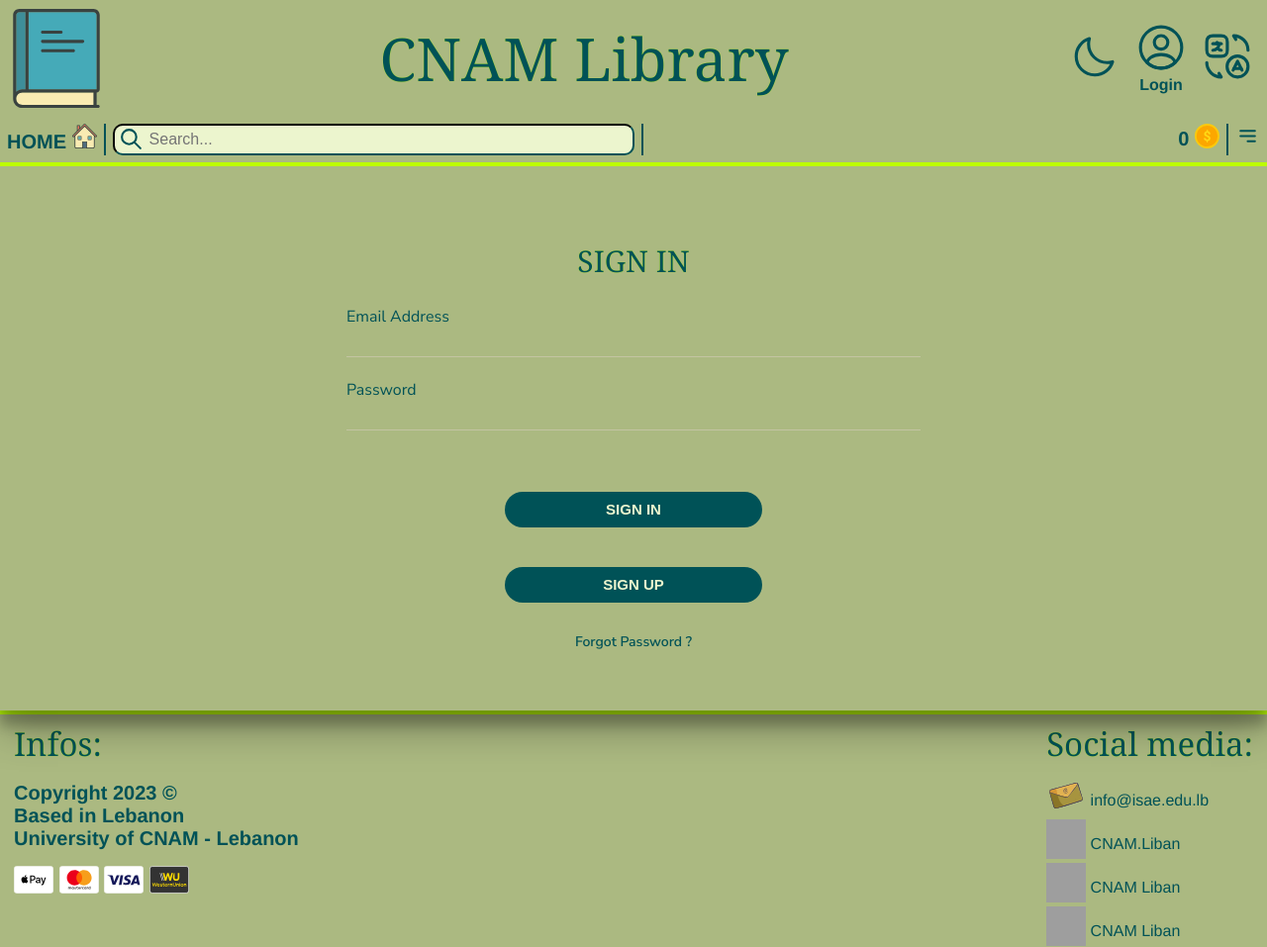
After one commit to GitJason33/library_cnam, a PHP site: page /en/account/login.html in a window 1280 px wide. The commit adds this page. Shown: the whole page at 99% size. Run offline with PHP 8.4, Linux system fonts and the light colour scheme; grey boxes are pictures that could not be loaded.

Commit message:
fixed and updated design

```diff
--- /dev/null
+++ b/en/SCSS/account.scss
@@ -0,0 +1,82 @@
+@import "config";
+
+body{ background-color: $dark; }
+
+form{
+  font-family: 'Nunito Sans', sans-serif;
+
+  input, button{
+    border: none;
+    outline: none;
+    background: none;
+  }
+
+  .cont{
+    position: relative;
+    width: 100%;
+    height: 550px;
+    background: $extraCol;
+    box-shadow: 0 19px 38px rgba(0, 0, 0, 0.30), 0 15px 12px rgba(0, 0, 0, 0.22);
+
+    @include perfect_center;
+  }
+
+  .form{
+    position: relative;
+    width: 640px;
+    height: 100%;
+    padding: 50px 30px;
+    @include transition(transform 1.2s ease-in-out);
+  }
+
+  h2{
+    width: 100%;
+    font-size: 30px;
+    text-align: center;
+  }
+
+  input{
+    display: block;
+    width: 100%;
+    margin-top: 5px;
+    font-size: 16px;
+    padding-bottom: 5px;
+    border-bottom: 1px solid rgba(230, 213, 213, 0.4);
+  }
+
+  button{
+    display: block;
+    margin: 0 auto;
+    width: 260px;
+    height: 36px;
+    border-radius: 30px;
+    color: $light;
+    font-size: 15px;
+    cursor: pointer;
+  }
+
+  .submit{
+    margin-top: 40px;
+    margin-bottom: 30px;
+    text-transform: uppercase;
+    font-weight: 600;
+    background-color: $dark;
+  /* #b224ef */
+  }
+  .submit:hover{
+    background: $mainCol;
+  }
+
+  .forgot-pass{
+    margin-top: 15px;
+    text-align: center;
+    font-size: 14px;
+    font-weight: 600;
+    color: $dark;
+    cursor: pointer;
+  }
+
+  .forgot-pass:hover{
+    text-decoration: underline $dark;
+  }
+}
--- a/en/SCSS/main.scss
+++ b/en/SCSS/main.scss
@@ -1,8 +1,10 @@
 @import "config";
 
-#bigTitle, h1, h2, #menu section{
+// common style for titles
+.aTitle{
   text-shadow: 0px 0px 1px $mainCol;
   font-family: $fontTitle;
+  font-weight: 500;
 }
 // ---------------- HEADER --------------------------
 header{
@@ -191,6 +193,7 @@ header{
 
 // --------------- side Menu ----------------
 #menu{
+  visibility: hidden;
   position: fixed;
   top: 0;
   background-color: $extraCol;
@@ -212,7 +215,6 @@ header{
 
   section{
     font-size: 45px;
-    font-weight: normal;
     text-align: center;
     border-bottom: 4px solid $mainCol;
     padding: 20px 0;
@@ -255,7 +257,6 @@ footer{
   //
   h1{
     margin: 0;
-    font-weight: 500;
     font-size: 33px;
   }
   img{
--- /dev/null
+++ b/en/account/login.html
@@ -0,0 +1,52 @@
+<!DOCTYPE html>
+<html lang="en">
+<head>
+  <meta charset="UTF-8">
+  <meta http-equiv="X-UA-Compatible" content="IE=edge">
+  <meta name="viewport" content="width=device-width, initial-scale=1.0">
+  <title>CNAM Library</title>
+
+  <!-- import css -->
+  <link rel="stylesheet" href="../css/main.css"/>
+  <link rel="stylesheet" href="../css/account.css">
+
+  <!-- google fonts -->
+  <link rel="stylesheet" href="https://fonts.googleapis.com/css2?family=Nunito+Sans:wght@200;300;400;600;700;800;900&display=swap">
+
+  <!-- import JavaScript -->
+  <script src="../js/main.js" defer></script>
+</head>
+<body onload="loading()">
+  <header id="account" class="level-2"></header>
+
+  <nav id="navBar"></nav>
+
+  <aside id="menu"></aside>
+
+  <form action="" method="post">
+    <div class="cont">
+      <div class="form sign-in">
+        <h2 class="aTitle">SIGN IN</h2>
+        <label>
+          <span>Email Address</span>
+          <input type="email" name="email">
+        </label>
+        <br>
+        <label>
+          <span>Password</span>
+          <input type="password" name="password">
+        </label>
+        <br>
+        <button class="submit" type="button">Sign In</button>
+
+        <!-- zida kermel barke luser ma 3ando account -->
+        <button class="submit" type="button" onclick="window.open('register.html', '_self')">Sign up</button>
+
+        <p class="forgot-pass">Forgot Password ?</p>
+      </div>
+    </div>
+  </form>
+
+  <footer></footer>
+</body>
+</html>
--- /dev/null
+++ b/en/css/account.css
@@ -0,0 +1,109 @@
+* {
+  box-sizing: border-box;
+  -webkit-box-sizing: border-box;
+  -moz-box-sizing: border-box;
+}
+
+::-moz-selection {
+  background: #005257;
+  color: #BDFF00;
+}
+
+::selection {
+  background: #005257;
+  color: #BDFF00;
+}
+
+body {
+  overflow-x: hidden;
+  color: #005257;
+  background-color: #ECF5CE;
+  margin: 0;
+  font-family: Helvetica, Arial, sans-serif;
+}
+
+a {
+  text-decoration: none;
+  color: unset;
+}
+
+body {
+  background-color: #005257;
+}
+
+form {
+  font-family: "Nunito Sans", sans-serif;
+}
+form input, form button {
+  border: none;
+  outline: none;
+  background: none;
+}
+form .cont {
+  position: relative;
+  width: 100%;
+  height: 550px;
+  background: #ABB981;
+  box-shadow: 0 19px 38px rgba(0, 0, 0, 0.3), 0 15px 12px rgba(0, 0, 0, 0.22);
+  display: flex;
+  display: -webkit-flex;
+  flex-flow: row wrap;
+  justify-content: center;
+  align-items: center;
+}
+form .form {
+  position: relative;
+  width: 640px;
+  height: 100%;
+  padding: 50px 30px;
+  transition: transform 1.2s ease-in-out;
+  -webkit-transition: transform 1.2s ease-in-out;
+  -o-transition: transform 1.2s ease-in-out;
+  -moz-transition: transform 1.2s ease-in-out;
+}
+form h2 {
+  width: 100%;
+  font-size: 30px;
+  text-align: center;
+}
+form input {
+  display: block;
+  width: 100%;
+  margin-top: 5px;
+  font-size: 16px;
+  padding-bottom: 5px;
+  border-bottom: 1px solid rgba(230, 213, 213, 0.4);
+}
+form button {
+  display: block;
+  margin: 0 auto;
+  width: 260px;
+  height: 36px;
+  border-radius: 30px;
+  color: #ECF5CE;
+  font-size: 15px;
+  cursor: pointer;
+}
+form .submit {
+  margin-top: 40px;
+  margin-bottom: 30px;
+  text-transform: uppercase;
+  font-weight: 600;
+  background-color: #005257;
+  /* #b224ef */
+}
+form .submit:hover {
+  background: #BDFF00;
+}
+form .forgot-pass {
+  margin-top: 15px;
+  text-align: center;
+  font-size: 14px;
+  font-weight: 600;
+  color: #005257;
+  cursor: pointer;
+}
+form .forgot-pass:hover {
+  -webkit-text-decoration: underline #005257;
+          text-decoration: underline #005257;
+}/*# sourceMappingURL=account.css.map */
--- a/en/css/main.css
+++ b/en/css/main.css
@@ -27,9 +27,10 @@ a {
   color: unset;
 }
 
-#bigTitle, h1, h2, #menu section {
+.aTitle {
   text-shadow: 0px 0px 1px #BDFF00;
   font-family: "Imprint MT Shadow", Georgia, serif;
+  font-weight: 500;
 }
 
 header {
@@ -243,6 +244,7 @@ header #accessibility #language #langs div:hover {
 }
 
 #menu {
+  visibility: hidden;
   position: fixed;
   top: 0;
   background-color: #ABB981;
@@ -273,7 +275,6 @@ header #accessibility #language #langs div:hover {
 }
 #menu section {
   font-size: 45px;
-  font-weight: normal;
   text-align: center;
   border-bottom: 4px solid #BDFF00;
   padding: 20px 0;
@@ -318,7 +319,6 @@ footer {
 }
 footer h1 {
   margin: 0;
-  font-weight: 500;
   font-size: 33px;
 }
 footer img {
--- a/en/js/main.js
+++ b/en/js/main.js
@@ -1,28 +1,5 @@
 // main component's file
 const header = document.querySelector("header");
-
-// open side menu
-// document.querySelector("#sideMenu").addEventListener("click", () => {
-//   let currentWidth = window.innerWidth;
-
-//   if(currentWidth <= 500){
-//     document.querySelector("#menu").style.height = "100%";
-//     document.querySelector("#menu").style.width = "100%";
-//   }else{
-//     document.querySelector("#menu").style.width = "300px";
-//     document.querySelector("#menu").style.height = "100%";
-//   }
-// });
-
-// // close side menu
-// document.querySelector("#closeMenu").addEventListener("click", () => {
-//   let currentWidth = window.innerWidth;
-
-//   if(currentWidth <= 500)
-//     document.querySelector("#menu").style.height = "0";
-//   else
-//     document.querySelector("#menu").style.width = "0";
-// });
 
 console.time("headTime");
 const loading = () => {
@@ -41,7 +18,8 @@ function addHeader(){
     lang: "media/images/icons/translate.svg",
     english: "media/images/icons/country/uk.svg",
     french: "media/images/icons/country/france.svg",
-    arabic: "media/images/icons/country/lebanon.svg"
+    arabic: "media/images/icons/country/lebanon.svg",
+    login: "en/account/login.html"
   };
   links = checkLinks(links);
 
@@ -50,7 +28,7 @@ function addHeader(){
       <img src="${links['logo']}" alt="Logo">
     </section>
 
-    <section id="bigTitle">
+    <section id="bigTitle" class="aTitle">
       CNAM Library
     </section>
 
@@ -87,6 +65,9 @@ function addHeader(){
       </div>
     </section>
   `;
+
+  document.querySelector("#profile").addEventListener
+  ('click', () => window.open(links['login']))
 };
 
 function addNavBar(){
@@ -143,7 +124,7 @@ function addMenu(){
 
   document.querySelector("#menu").innerHTML = `
   <span id="closeMenu">x</span>
-  <section>Menu</section>
+  <section class="aTitle">Menu</section>
   <a href="${links['cart']}">
     Cart
     <img src="${links['cartIcon']}">
@@ -160,24 +141,30 @@ function addMenu(){
   // open side menu
   document.querySelector("#sideMenu").addEventListener("click", () => {
     let currentWidth = window.innerWidth;
+    let menu = document.querySelector("#menu");
 
     if(currentWidth <= 500){
-      document.querySelector("#menu").style.height = "100%";
-      document.querySelector("#menu").style.width = "100%";
+      menu.style.height = "100%";
+      menu.style.width = "100%";
     }else{
-      document.querySelector("#menu").style.width = "300px";
-      document.querySelector("#menu").style.height = "100%";
+      menu.style.width = "300px";
+      menu.style.height = "100%";
     }
+    menu.style.visibility = 'visible';
   });
 
   // close side menu
   document.querySelector("#closeMenu").addEventListener("click", () =>{
     let currentWidth = window.innerWidth;
+    let menu = document.querySelector("#menu");
+
 
     if(currentWidth <= 500)
-      document.querySelector("#menu").style.height = "0";
+    menu.style.height = "0";
     else
-      document.querySelector("#menu").style.width = "0";
+    menu.style.width = "0";
+
+    menu.style.visibility = 'hidden';
   });
 };
 
@@ -205,7 +192,7 @@ function addFooter(){
 
   document.querySelector('footer').innerHTML = `
   <section id="leftFoot">
-    <h1>Infos:</h1>
+    <h1 class="aTitle">Infos:</h1>
     <ul id="footInfo">
       <li>Copyright 2023 &copy;</li>
       <li>Based in Lebanon</li>
@@ -220,7 +207,7 @@ function addFooter(){
   </section>
 
   <section id="rightFoot">
-    <h1>Social media:</h1>
+    <h1 class="aTitle">Social media:</h1>
     <div>
       <div class="email">
         <img src="${links['email']}">
```
Also changed, not shown: en/account/register.html (added, +57 -0 lines), 2 other files.
